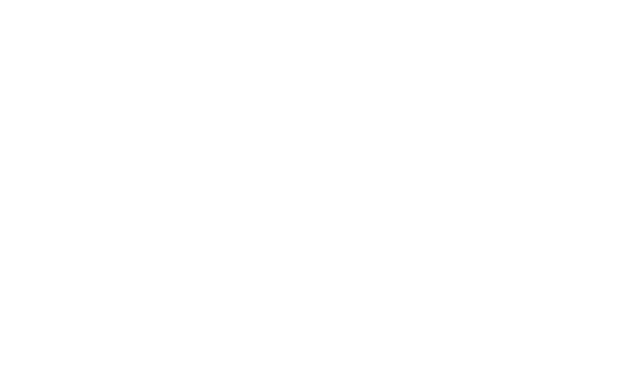
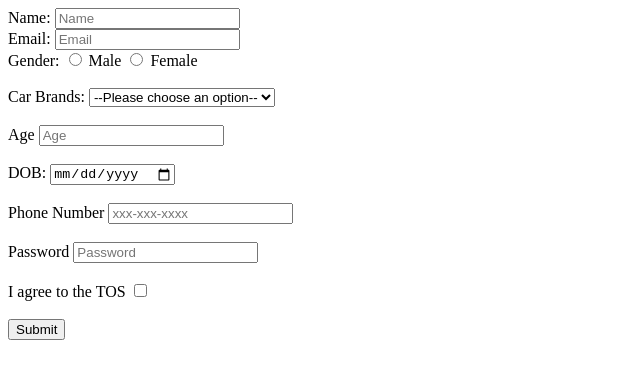
Before and after one commit to acciojob/signup-form-car-adi1292, a website: page main.html in a window 1280 px wide. Shown: the whole page, without its empty margins (0-640 px from the left). Drawn offline with Linux system fonts and the light colour scheme.

Commit message:
created a submission

```diff
--- a/main.html
+++ b/main.html
@@ -8,6 +8,44 @@
 
 <body>
 	<!-- the entire body must be written by student -->
+	<form method ="post">
+		<label for "name">Name:</label>
+		<input type ="text" id ="name" name="name" placeholder="Name" required<br><br>
+		<label for "email">Email:</label>
+		<input type="email"id="email" name ="email" placeholder="Email" required<br><br>
+
+		<label>Gender:</label>
+		<input type="radio" id="gender_m" name="gender" required>
+		<label for ="gender_m"> Male </label>
+		<input type ="radio" id="gender_f"name="gender" required>
+		<label for ="gender_f">Female</label><br><br>
+
+		<label for="cars">Car Brands:</label>
+		<select id ="cars" name ="cars" required>
+			<option value ="">--Please choose an option--</option>
+			<option value="BMW">BMW</option>
+			<option value= "Audi">Audi</option>
+			<option value ="Merceds">Merceds</option>
+			<option value ="Toyota">Toyota</option>
+		</select><br><br>
+
+		<label for ="age">Age</label>
+		<input type="number" id="age" name="age" placeholder ="Age" required><br><br>
+
+		<label for ="dob">DOB:</label>
+		<input type="date" id ="dob" name="dob" required><br><br>
+
+		<label for="tel">Phone Number </label>
+		<input type = "tel" id="tel" name="tel" placeholder="xxx-xxx-xxxx"><br><br>
+
+		<label for ="password">Password</label>
+		<input type="password" id="password" name="password" placeholder="Password" required><br><br>
+
+		<label for "tos">I agree to the TOS</label>
+		<input type= "checkbox" id = "tos" name="tos" required> <br><br>
+
+		<button type="submit">Submit</button>
+	</form>
     <script type="text/javascript" src="./script.js">
 </script>
 
```
